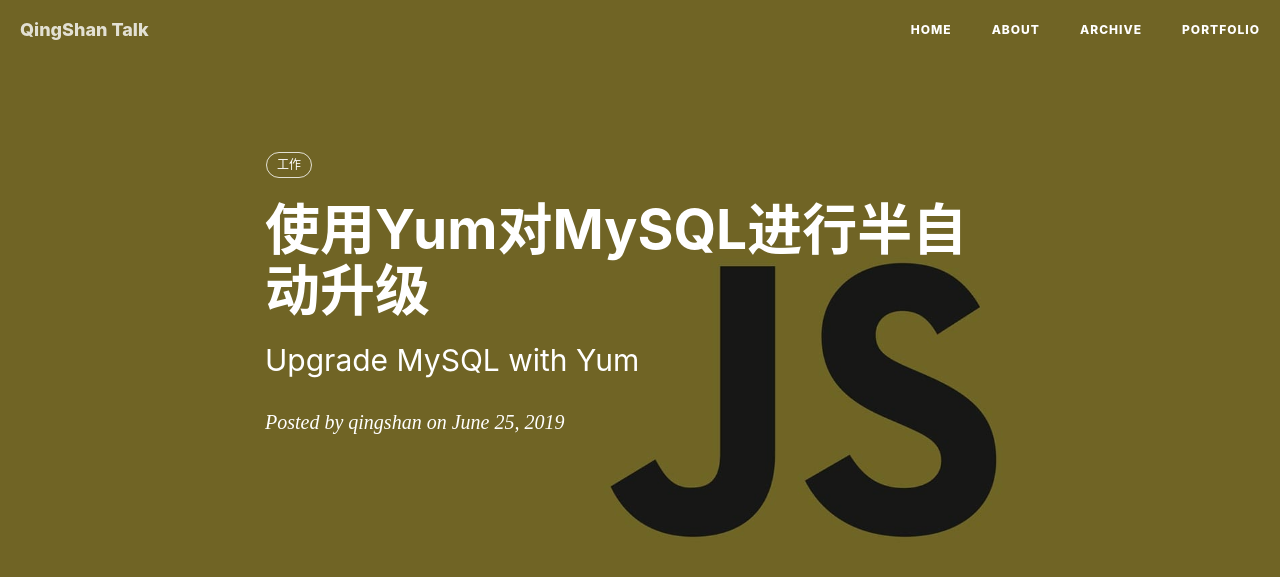
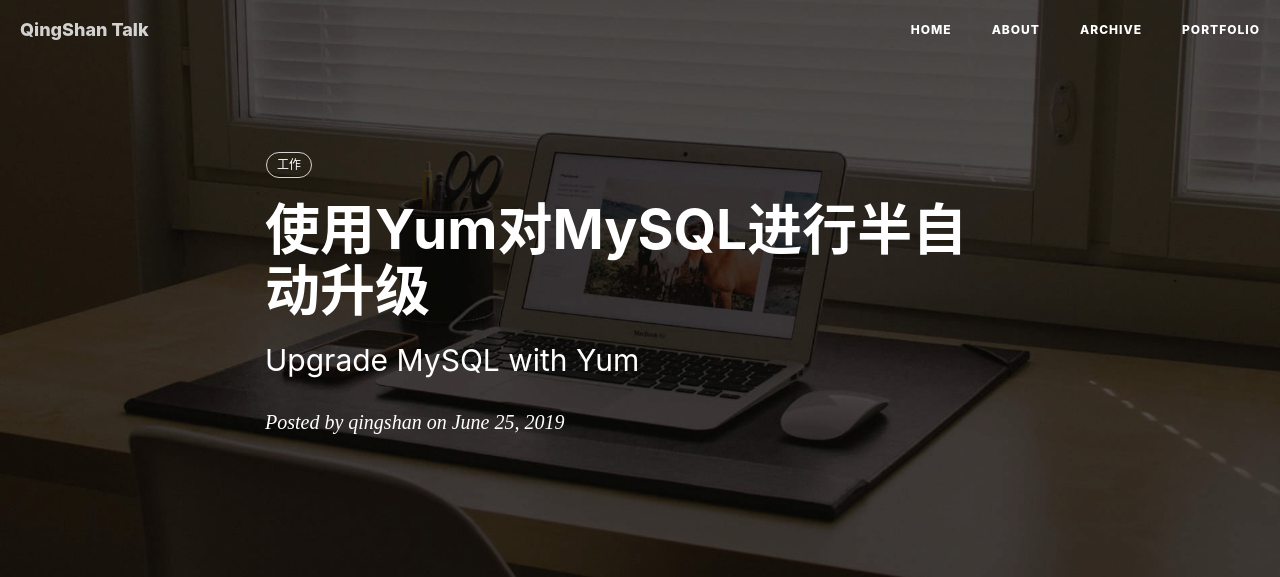
Before and after one commit to rae912/myblog, a Jekyll site: the page built from _posts/2019-06-25-upgrade-mysql-from-yum.md, in a window 1280 px wide. Shown: the top 577 px of the page. Built offline with Jekyll 4.4.1, drawn with Linux system fonts in a browser that asks for light colours; nearby versions of some CDN libraries; comment, search, counter and statistics services are not loaded; some of the changed text lies outside the part shown; grey boxes are pictures that could not be loaded.

Commit message:
new post

````diff
--- a/_posts/2019-06-25-upgrade-mysql-from-yum.md
+++ b/_posts/2019-06-25-upgrade-mysql-from-yum.md
@@ -3,7 +3,7 @@
 title: "使用Yum对MySQL进行半自动升级"
 subtitle: "Upgrade MySQL with Yum"
 author: "qingshan"
-header-img: "img/post-bg-js-version.jpg"
+header-img: "img/home-bg-o.jpg"
 header-mask: 0.4
 tags:
   - 工作
@@ -16,7 +16,7 @@
 ## 0. 备份老版本MySQL数据
 
 要动数据库，先无脑备份一下有备无患。
-```
+```bash
 sudo mysqldump -pparrot -p parrot > parrot.sql
 ```
 
@@ -24,26 +24,26 @@
 在MySQL官网找到官方提供的Yum源：
 
 引用页：
-```
+```bash
 https://dev.mysql.com/downloads/repo/yum/
 ```
 下载链接：
-```
+```bash
 wget -c https://dev.mysql.com/get/mysql80-community-release-el6-3.noarch.rpm
 ```
 安装yum源
-```
+```bash
 rpm -ivh mysql80-community-release-el6-3.noarch.rpm
 ```
 
 ## 2. 配置升级后的目标MySQL版本
-第1步中的源是中官方提供的全部版本，如果不配置就升级的话，默认安装是最新的8.0。我们暂时用不了这么新的版本，选择5.7.22即可。所以必须得先配置一下：
-```
+第1步中的源是官方能提供的全部版本，如果不配置就升级的话，默认安装是最新的8.0版本。我们暂时用不了这么新的版本，选择5.7.22即可。所以必须得先配置一下：
+```bash
 sudo vim /etc/yum.repos.d/mysql-community.repo
 ```
 
 下面配置中的`enabled`参数即是选择开关。这里打开5.7版本的enabled，关闭8.0的：
-```
+```bash
 [mysql57-community]
 name=MySQL 5.7 Community Server
 baseurl=http://repo.mysql.com/yum/mysql-5.7-community/el/6/$basearch/
@@ -60,24 +60,24 @@
 ```
 
 ## 3. 开始Yum升级
-```
+```bash
 sudo yum update mysql-server
 ```
 命令执行之后，yum会将MySQL相关的组件全部扫描并升级，包括客户端，连接器等等。
 
 ## 4. 重启并完成新版本MySQL的配置
 在升级完成之后，新版本的MySQL才可以生效。我这里使用系统Service命令进行管理。
-```
+```bash
 sudo service mysqld restart
 ```
 但是此时会发现MySQL怎么也启动不起来，报错信息：
-```
+```bash
 MySQL Daemon Failed to Start
 Starting mysqld: [failed]
 ```
 
 查看MySQL的启动脚本：
-```
+```bash
 sudo vim /etc/rc.d/init.d/mysqld
 
 $exec $MYSQLD_OPTS --datadir="$datadir" --socket="$socketfile" \
@@ -103,7 +103,7 @@
 done
 ```
 似乎是启动过程中的问题，导致MySQL不能拉起。查看系统日志，定位具体问题：
-```
+```bash
 sudo cat /var/log/mysqld.log
 
 Fatal error: mysql.user table is damaged. Please run mysql_upgrade
@@ -112,7 +112,7 @@
 进行搜索之后，印证了我的猜测。于是准备先让新版本MySQL不检查权限，完成新版本MySQL的初始化再说。
 
 ## 5. 初始化新版本MySQL
-```
+```bash
 sudo vim /etc/my.cnf
 
 # 添加skip-grant-tables不检查权限
@@ -125,7 +125,7 @@
 
 ## 5.1 新版本MySQL无法启动的处理办法
 如果此时新版本MySQL还是无法启动，则最有可能的原因是，原来在`/etc/my.cnf`位置的默认MySQL配置文件被新版本的数据库读取了。因为新版本的配置已经无法兼容老版本的，所以出现了这个问题。解决办法如下：
-```
+```bash
 # 重命名（或者删除）旧配置文件
 sudo /etc/my.cnf /etc/my.cnf.old
 
@@ -145,28 +145,28 @@
 
 ## 6. 自动升级数据库数据
 成功拉起新版本MySQL之后，执行`mysql_upgrade`进行自动升级、修复。完成后进入直接最高权限进入MySQL查看表数据是否正确。
-```
+```bash
 sudo mysql
 # 不用密码，直接默认就是root权限
 ```
 
 刚好原来的root密码还不知道，可以用以下命令顺便修改一下root用户密码。方便下次使用。
-```
+```bash
 update user set authentication_string=password('新密码') where user='root';
 ```
 
 如果`mysql_upgrade`运行完毕后提示有错误，则可以在MySQL命令行手动导入旧数据的数据：
 
-```
+```bash
 source parrot.sql
 ```
 
 ## 7. 最后别忘了把MySQL的配置文件改回来
-```
+```bash
 # 删除skip-grant-tables不检查权限
 [mysqld]
 # skip-grant-tables
 
 # 重启MySQL生效
-sudo mysqld restart
+sudo service mysqld restart
 ```
````
